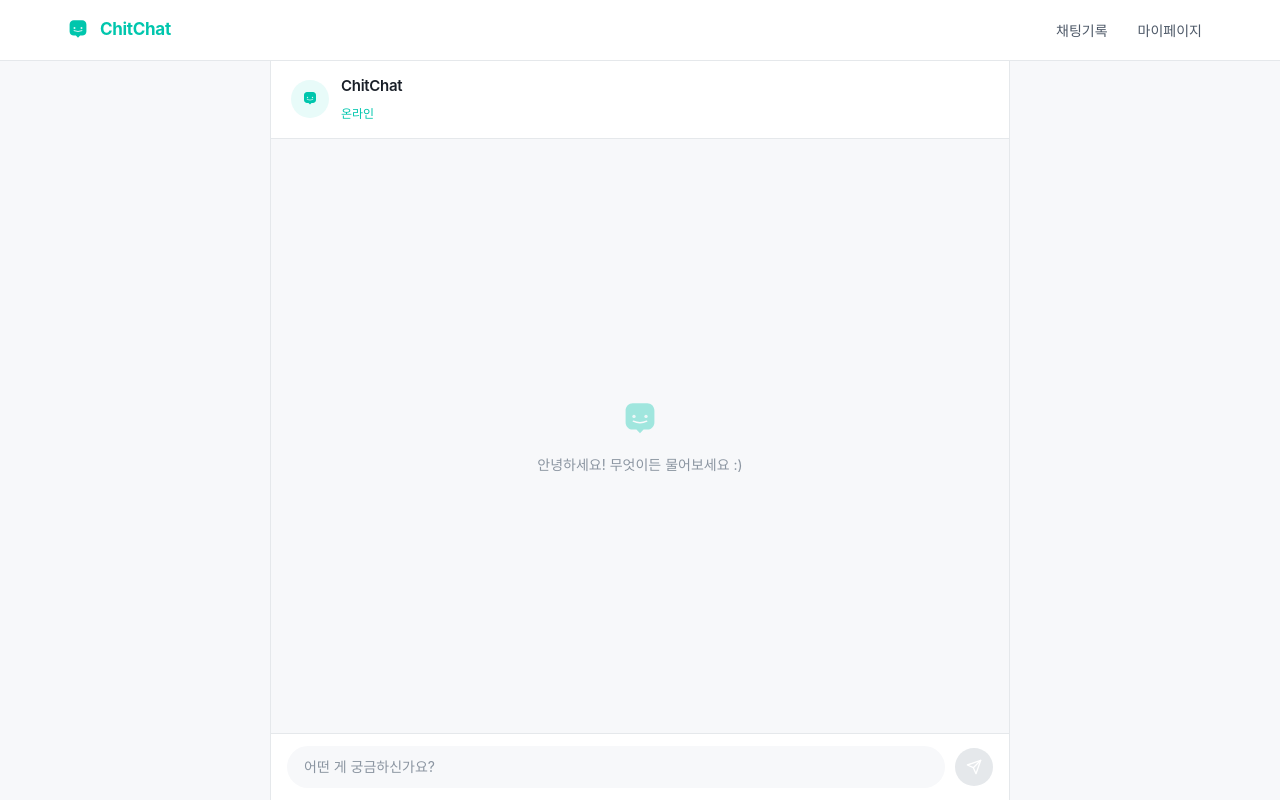
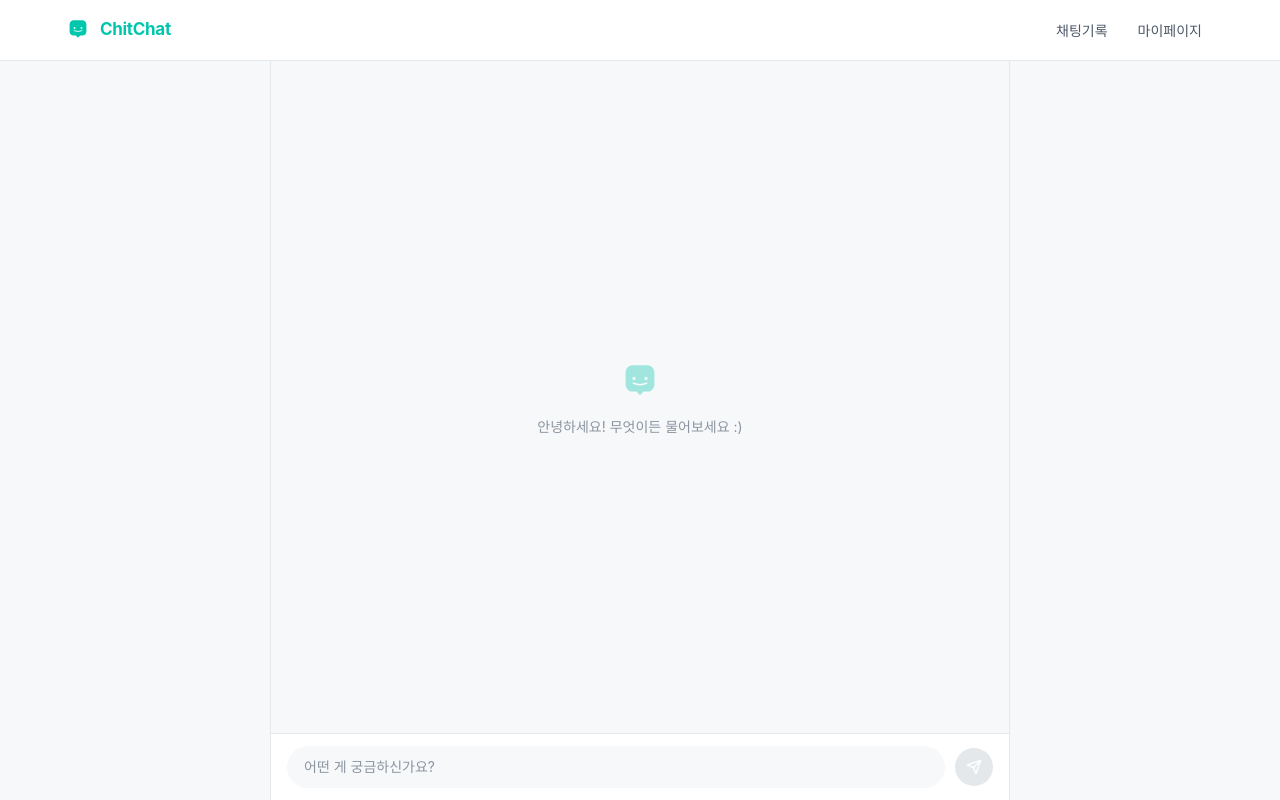
Before and after one commit to cherrybbang/chichat-front, a React (Vite) app: page /chat in a window 1280 px wide. Built offline with nearby package versions, Linux system fonts and the light colour scheme; no server answers.

Commit message:
ui 개선

```diff
--- a/src/pages/ChatDetail.tsx
+++ b/src/pages/ChatDetail.tsx
@@ -118,7 +118,7 @@ function ChatDetail() {
 
   return (
     <div className="chat-page">
-      <div className="chat-header">
+      {/* <div className="chat-header">
         <div className="chat-avatar">
           <BotIcon size={20} />
         </div>
@@ -126,7 +126,7 @@ function ChatDetail() {
           <h3>ChitChat</h3>
           <span className="status">온라인</span>
         </div>
-      </div>
+      </div> */}
 
       <div className="chat-messages">
         {messages.map((msg) => (
--- a/src/pages/NewChat.tsx
+++ b/src/pages/NewChat.tsx
@@ -59,7 +59,7 @@ function NewChat() {
 
   return (
     <div className="chat-page">
-      <div className="chat-header">
+      {/* <div className="chat-header">
         <div className="chat-avatar">
           <BotIcon size={20} />
         </div>
@@ -67,7 +67,7 @@ function NewChat() {
           <h3>ChitChat</h3>
           <span className="status">온라인</span>
         </div>
-      </div>
+      </div> */}
 
       <div className="chat-messages">
         <div className="chat-empty">
```
